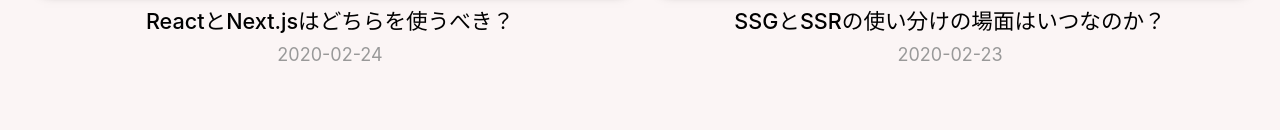
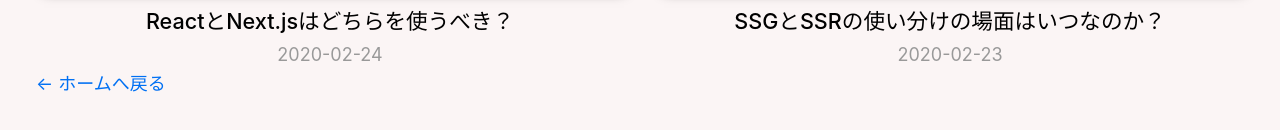
Before and after one commit to FallstagAtsugi/nextjs, a Next.js app: page / in a window 1280 px wide. Shown: the part 1317-1447 px from the top of the page. Built offline with nearby package versions, Linux system fonts and the light colour scheme.

Commit message:
ホームへ戻る

```diff
--- a/components/Layout.js
+++ b/components/Layout.js
@@ -1,11 +1,12 @@
 import Head from "next/head";
 import styles from "./layout.module.css";
 import utilStyles from "../styles/utils.module.css";
+import Link from "next/link";
 
 const name = "Kakizaki";
 export const siteTitle = "Next.js Blog";
 
-function Layout({ children }) {
+function Layout({ children, home }) {
   return (
     <div className={styles.container}>
       <Head>
@@ -16,6 +17,11 @@
         <h1 className={utilStyles.heading2Xl}>{name}</h1>
       </header>
       <main>{children}</main>
+      {!home && (
+        <div>
+          <Link href="/">← ホームへ戻る</Link>
+        </div>
+      )}
     </div>
   );
 }
```
Also changed, not shown: pages/posts/[id].js (+10 -5 lines), public/images/profile.jpg (added).
